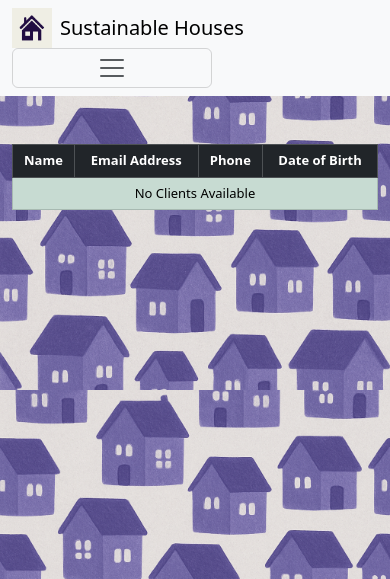
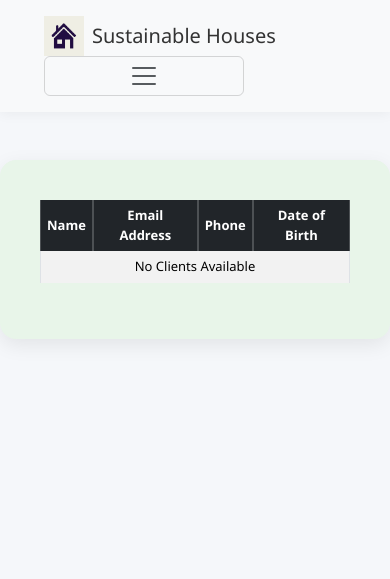
Before and after one commit to CaRTipe/rental.github.io, a PHP site: page /admin/clients.php in a window 390 px wide. Shown: the top 579 px of the page. Run offline with PHP 8.4, Linux system fonts and the light colour scheme; the visitor is signed in with stand-in values (Sample User, id 1); data that the repository does not hold is empty.

Commit message:
Refactor agent, client, and index pages for improved UI/UX; enhance navbar styling and responsiveness; add validation for agent years of experience in processing script.

```diff
--- a/admin/clients.php
+++ b/admin/clients.php
@@ -10,10 +10,67 @@
     <link rel="stylesheet" href="./style.css">
     <style>
         body {
-            background-image: url(./assets/images/bg.png);
-            background-size: cover;
+            background-color: #f5f7fa;
+            font-family: 'Segoe UI', sans-serif;
+            margin: 0;
         }
 
+        /* Navbar Style */
+        .navbar {
+            background-color: #ffffff;
+            box-shadow: 0 2px 12px rgba(0, 0, 0, 0.05);
+            padding: 1rem 2rem;
+        }
+
+        .navbar-brand,
+        .navbar-nav .nav-link {
+            color: #333 !important;
+            font-weight: 500;
+        }
+
+        .navbar-nav .nav-link:hover {
+            color: #00796b !important;
+        }
+
+        /* Table Container Styling */
+        #client_table {
+            background-color: #e8f5e9;
+            /* Light green tint */
+            padding: 40px;
+            border-radius: 16px;
+            box-shadow: 0 6px 20px rgba(0, 0, 0, 0.08);
+            margin-top: 60px;
+        }
+
+        /* Table Design */
+        .table {
+            background-color: #ffffff;
+            border-collapse: separate;
+            border-spacing: 0;
+            border-radius: 12px;
+            font-size: 15px;
+            color: #333;
+        }
+
+        /* Table Header */
+        .table thead {
+            background-color: #00695c;
+            color: #ffffff;
+        }
+
+        .table th,
+        .table td {
+            padding: 14px 20px;
+            vertical-align: middle;
+        }
+
+        /* Row Hover Effect */
+        .table tbody tr:hover {
+            background-color: #f1f1f1;
+            transition: background-color 0.3s ease;
+        }
+
+        /* Responsive Font */
         @media (max-width: 576px) {
 
             td,
@@ -30,7 +87,7 @@
 
     <div class="container my-5" id="client_table">
         <div class="table-responsive">
-            <table class="table table-success table-bordered table-striped text-center align-middle">
+            <table class="table table-bordered table-striped text-center align-middle">
                 <thead class="table-dark">
                     <tr>
                         <th>Name</th>
--- a/index.php
+++ b/index.php
@@ -270,7 +270,7 @@ include "filemanager.php";
     </div>
 
     <!-- Footer Top Section -->
-    <div class="container-fluid py-5 text-white" style="background-color: rgb(32, 32, 32);" id="bfooter">
+    <div class="container py-5 text-white" style="background-color: rgb(32, 32, 32);" id="bfooter">
         <div class="row g-5">
             <!-- Logo and Newsletter -->
             <div class="col-md-4">
--- a/server/processing.php
+++ b/server/processing.php
@@ -30,6 +30,10 @@ if (isset($_POST['add_clients'])) {
     if (isset($_POST['name']) && $_POST['email'] && $_POST['password'] && $_POST['password2'] && $_POST['years']) {
         if ($_POST['password'] !== $_POST['password2']) {
             echo "Passwords do not match!";
+            exit;
+        }
+        if ($_POST['years'] > 15) {
+            echo "Years of experience cannot exceed 15!";
             exit;
         }
         addAgents($_POST['name'], $_POST['email'], $_POST['password'], $_POST['years']);
```
Also changed, not shown: admin/agents.php (+60 -4 lines), admin/index.php (+79 -6 lines), agentin.php (+3 -4 lines), agentup.php (+3 -4 lines), navbar/navbar.php (+6 -6 lines).
